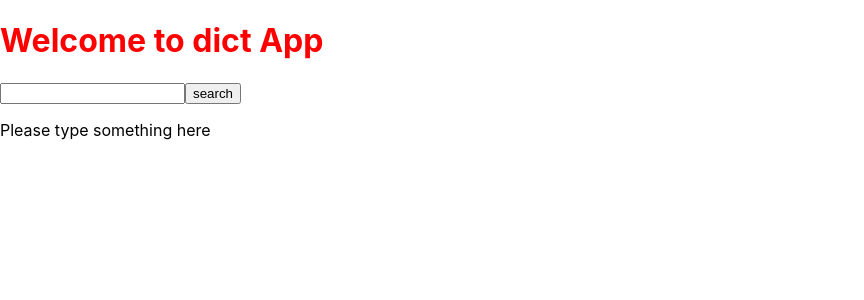
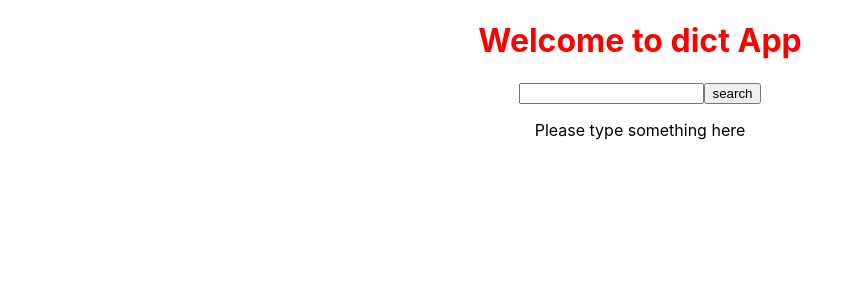
Before and after one commit to salmanselu/WebLearnBootcamp, a React (Create React App) app: page / in a window 1280 px wide. Shown: the top 300 px of the page, without its empty margins (0-864 px from the left). Built offline with nearby package versions, Linux system fonts and the light colour scheme.

Commit message:
Add a conditional

```diff
--- a/src/App.css
+++ b/src/App.css
@@ -1 +1,5 @@
 /* https://api.dictionaryapi.dev/api/v2/entries/en/hello */
+
+body{
+  text-align: center;
+}
--- a/src/App.js
+++ b/src/App.js
@@ -11,12 +11,16 @@ function App() {
     setSearchTextCount(event.target.value)
     console.log(event.target.value)
   }
+    let onSubmit = () =>  {
+      console.log("button click");
+    }
+
   return (
     <div className="App">
       <h1 style={{color: searchText===""?"red":"black"}}>Welcome to dict App {searchText}</h1>
       <div>
         <input onChange={onChangeText} type="text" name="searchWord"></input>
-        <button>search</button>
+        <button onClick={onSubmit}>search</button>
         {searchText === "" ?
          <p>Please type something here</p>
          :
```
